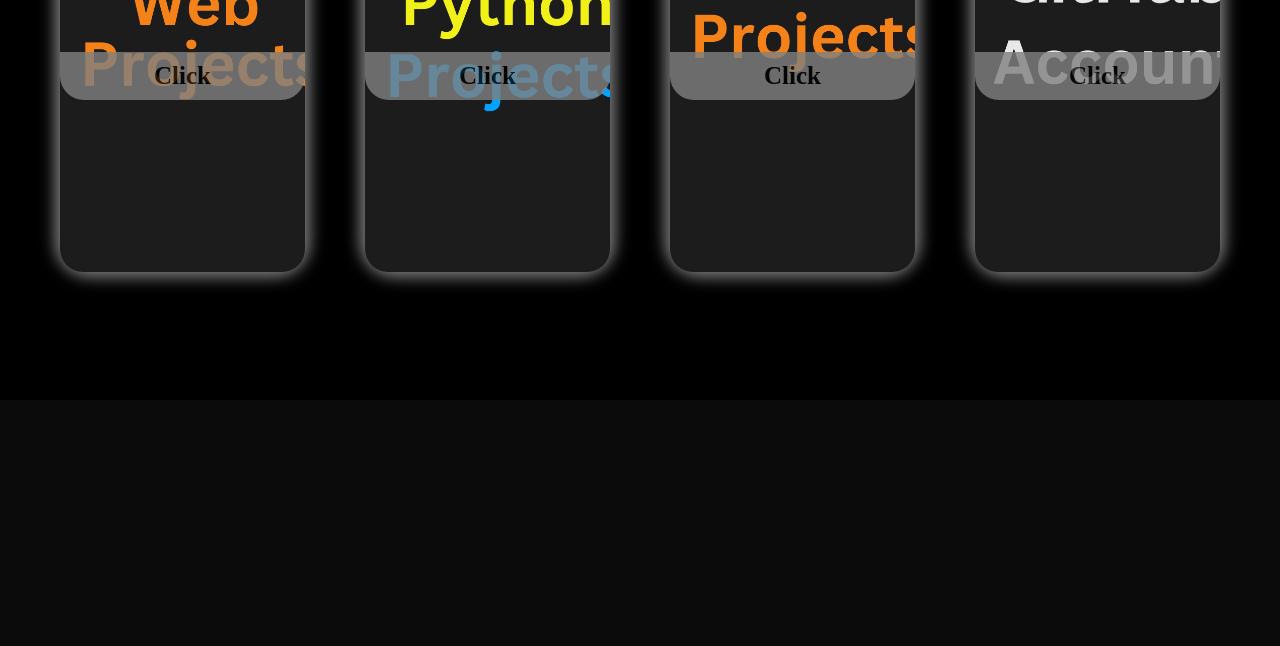
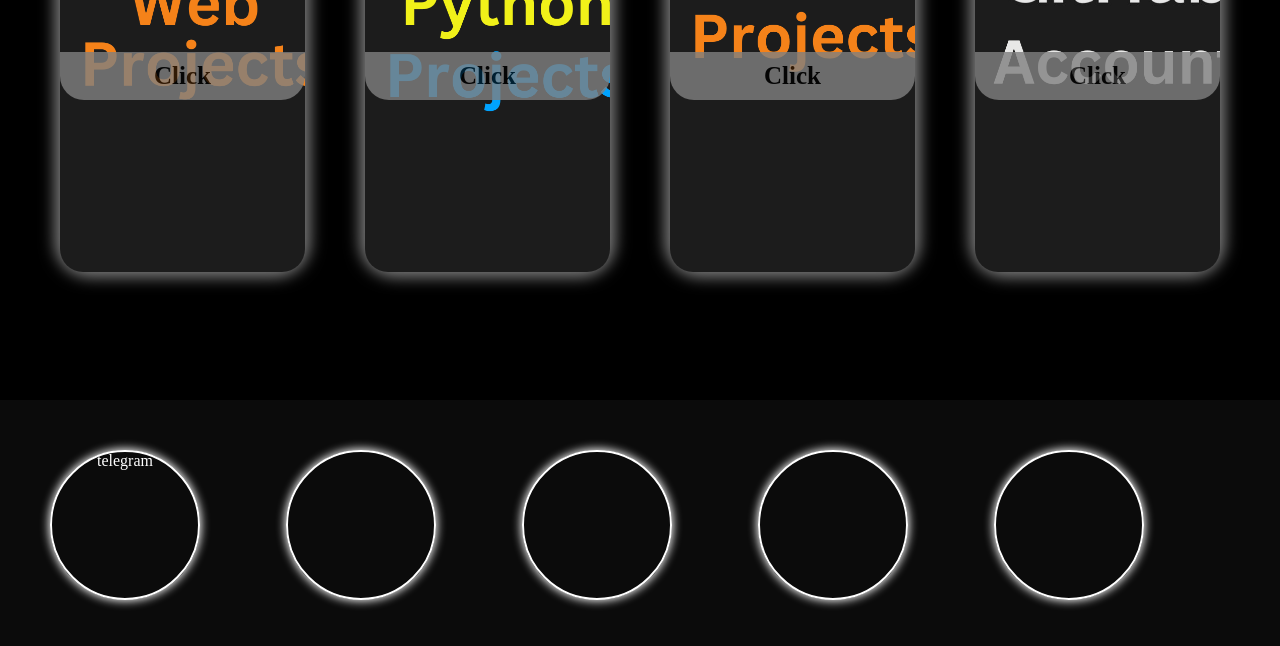
Before and after one commit to Bhathiya-sahan/Personal-Web, a plain HTML site: page Index.html in a window 1280 px wide. Shown: the part 2000-2646 px from the top of the page. Before the commit the page ends 2400 px from the top, so only its background shows below. Drawn offline with Linux system fonts and the light colour scheme.

Commit message:
Create contact section

```diff
--- a/Index.html
+++ b/Index.html
@@ -71,6 +71,19 @@
                 <div class="background"><a href="https://github.com/Bhathiya-sahan">Click </a></div>
             </div>
         </div>
+    </div>
+
+    <!-- Contact Me-->
+    <div class="contact_container">
+
+        <div class="contact_card">
+            <p>telegram</p>
+        </div>
+        <div class="contact_card"></div>
+        <div class="contact_card"></div>
+        <div class="contact_card"></div>
+        <div class="contact_card"></div>
+
 
     </div>
 </body>
--- a/style.css
+++ b/style.css
@@ -223,3 +223,32 @@ nav ul li a:hover::after{
 #card_4{
     background-image: url(Image/GitHub.png);
 }
+
+
+/* Contact ME */
+
+.contact_container{
+    height: 80vh;
+    margin: 50px ;
+    display: grid;
+    grid-template-columns: 1fr 1fr 1fr 1fr 1fr;
+}
+
+
+.contact_card{
+    width: 150px;
+    height: 150px;
+    border: solid 2px white;
+    box-shadow: 0px 0px 10px 1px white;
+    border-radius: 50%;
+    transition: transform 0.5s;
+
+    text-align: center;
+    bottom: 0;
+}
+
+.contact_card:hover{
+transform: scale(1.1);
+border: solid 2px rgb(191, 7, 130);
+box-shadow: 0px 0px 10px 1px rgb(191, 7, 130);
+}
```
